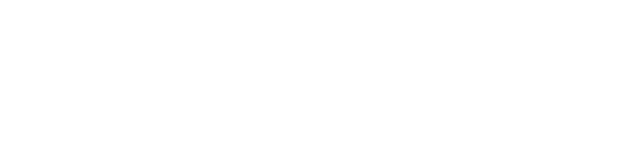
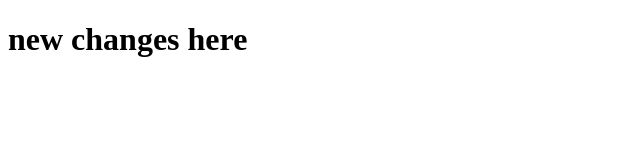
Before and after one commit to jnorton15/crap-portfolio, a plain HTML site: page index.html in a window 1280 px wide. Shown: the whole page, without its empty margins (0-640 px from the left). Drawn offline with Linux system fonts and the light colour scheme.

Commit message:
added indez html

```diff
--- a/index.html
+++ b/index.html
@@ -4,6 +4,6 @@
 <title>crap portfolio</title>
 </head>
 <body>
-
+ <h1> new changes here</h1>
 </body>
 </html>
```
